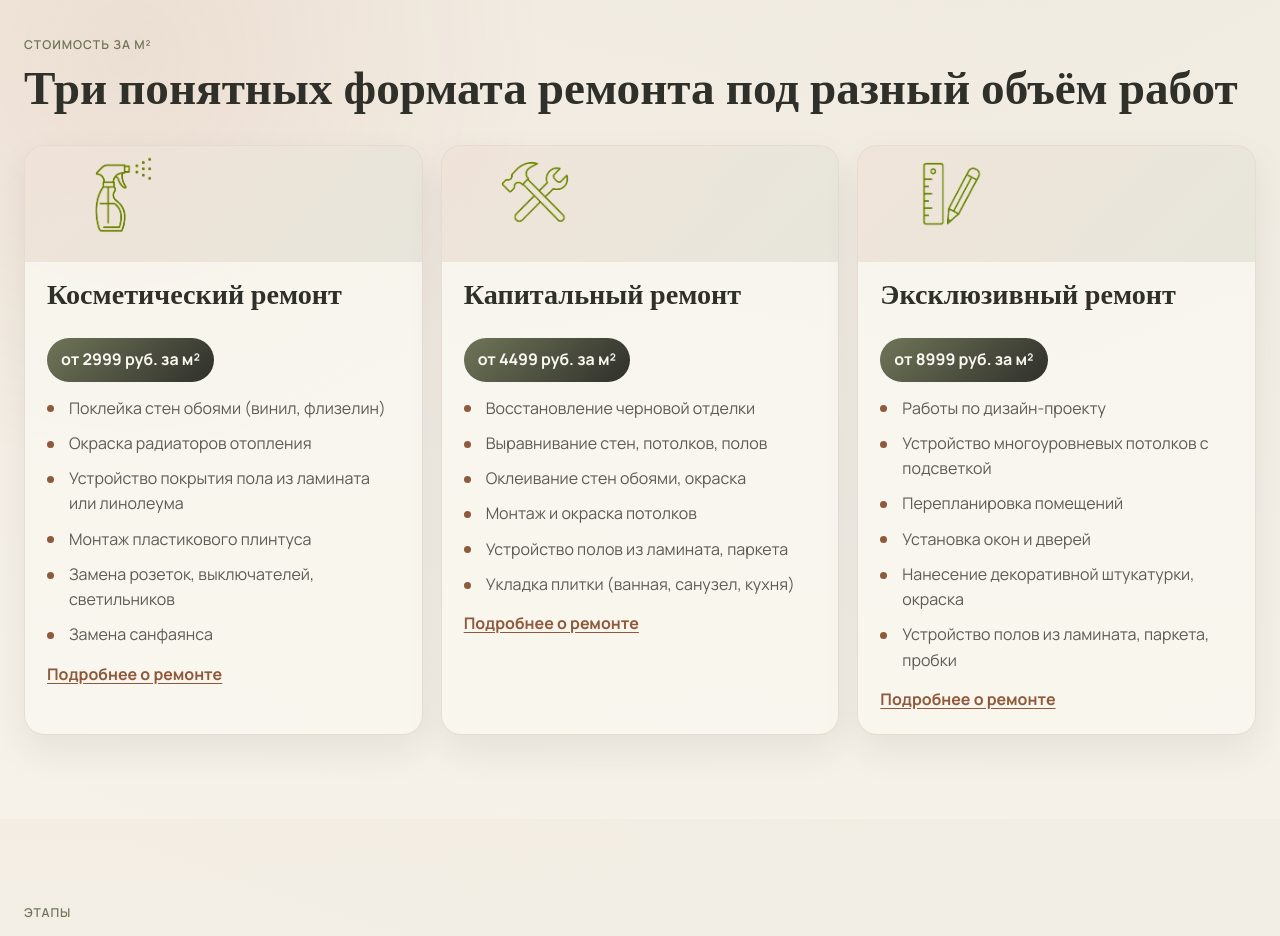
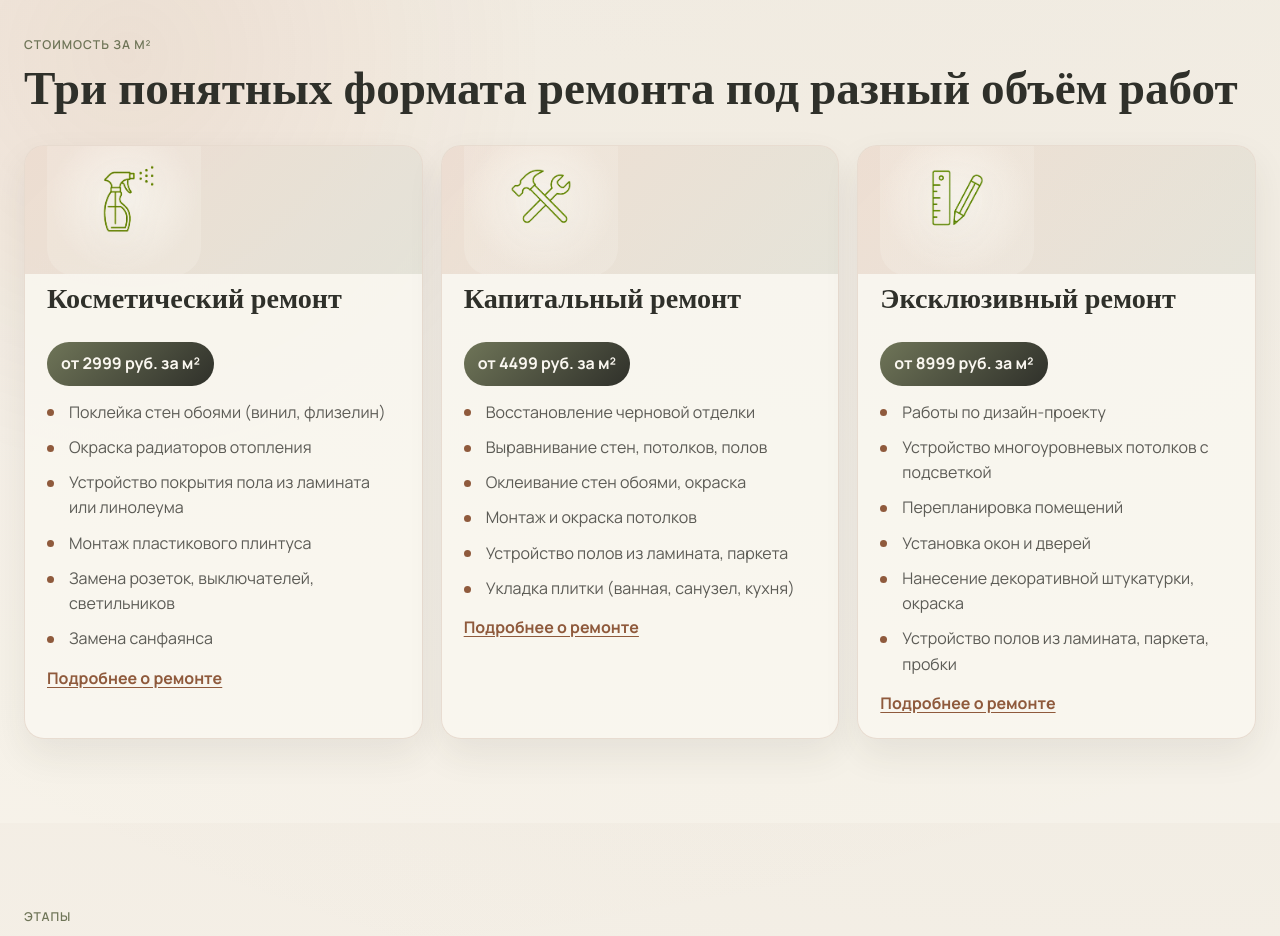
Before and after one commit to whi600/bravo-proect-fresh, a Vue app: page / in a window 1280 px wide. Shown: the part 2240-3176 px from the top of the page. Built offline with nearby package versions, Linux system fonts and the light colour scheme.

Commit message:
style: polish repair price icons

```diff
--- a/src/styles/main.css
+++ b/src/styles/main.css
@@ -620,6 +620,7 @@ a {
   position: relative;
   display: grid;
   gap: 14px;
+  justify-items: start;
   align-content: start;
   min-height: 560px;
   overflow: hidden;
@@ -629,25 +630,30 @@ a {
   content: '';
   position: absolute;
   inset: 0 0 auto;
-  height: 116px;
-  background: linear-gradient(135deg, rgba(184, 102, 69, 0.12), rgba(111, 117, 88, 0.12));
+  height: 128px;
+  background: linear-gradient(135deg, rgba(184, 102, 69, 0.16), rgba(111, 117, 88, 0.14));
   pointer-events: none;
 }
 
 .repair-price-icon {
   position: relative;
-  width: 142px;
-  height: 142px;
-  margin: -44px 0 0;
+  display: grid;
+  place-items: center;
+  width: 154px;
+  height: 154px;
+  margin: -46px 0 -6px;
+  border-radius: 28px;
+  background: radial-gradient(circle, rgba(250, 247, 240, 0.9), rgba(250, 247, 240, 0.22) 68%);
   z-index: 1;
 }
 
 .repair-price-icon img {
   display: block;
-  width: 100%;
-  height: 100%;
+  width: 126px;
+  height: 126px;
   object-fit: contain;
-  filter: saturate(1.3) contrast(1.14);
+  filter: saturate(1.65) contrast(1.28) brightness(0.94)
+    drop-shadow(0 10px 16px rgba(47, 48, 42, 0.16));
 }
 
 .repair-price-ribbon {
```
